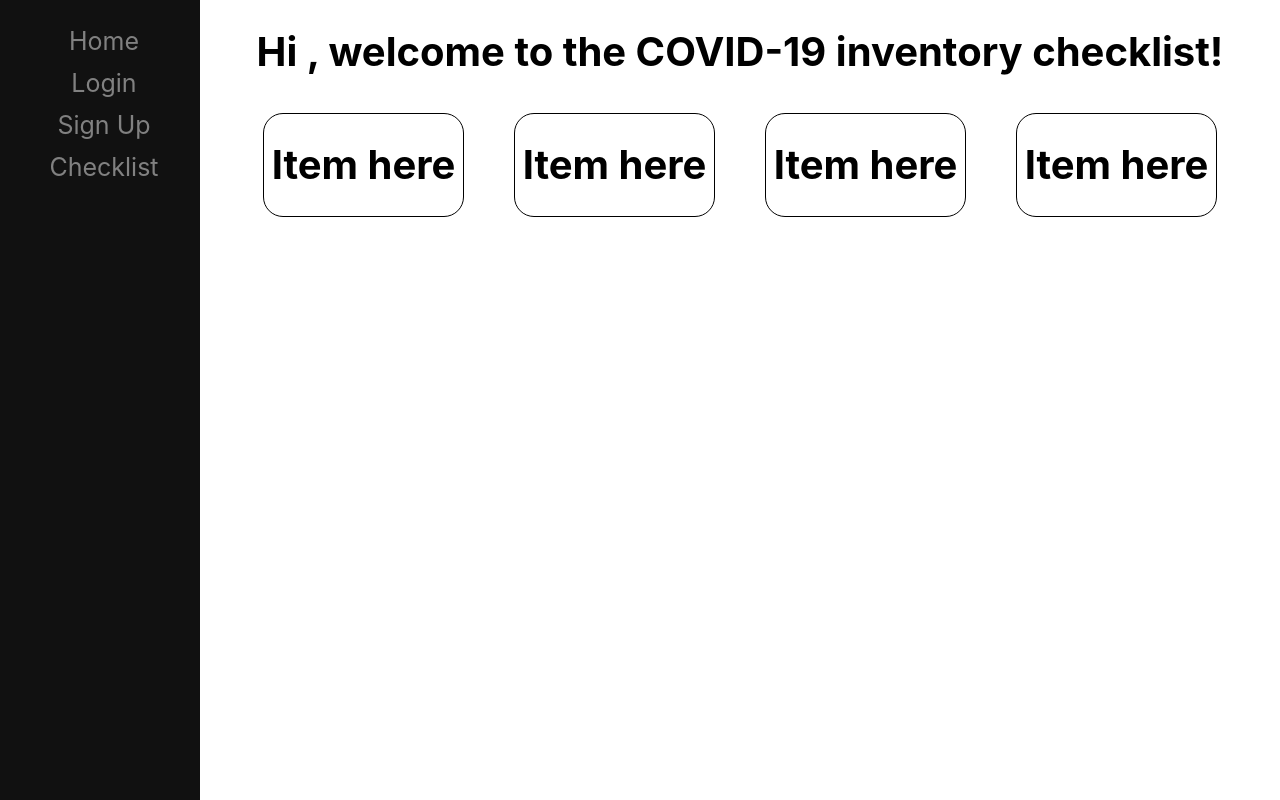
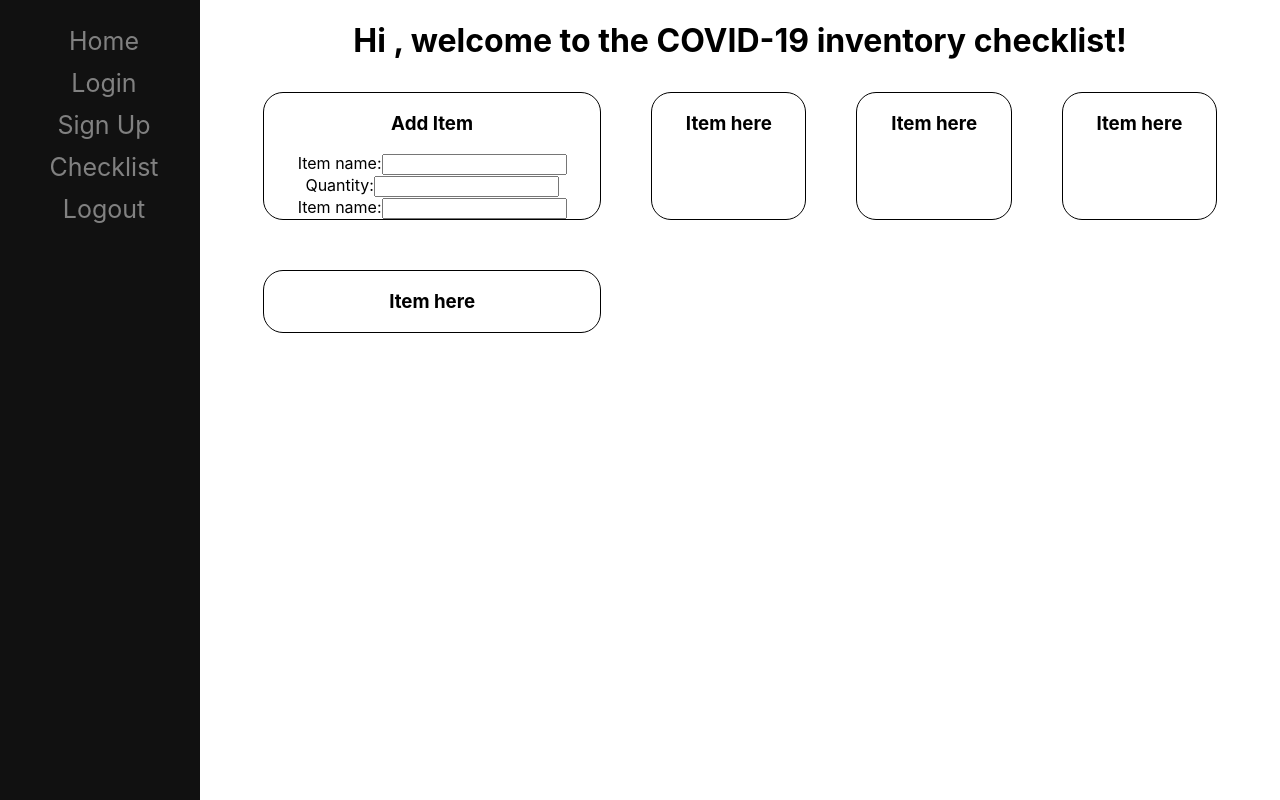
Before and after one commit to mwong068/covid-19-inventory-checklist-frontend, a React (Create React App) app: page /checklist in a window 1280 px wide. Built offline with nearby package versions, Linux system fonts and the light colour scheme; no server answers.

Commit message:
redux and thunk are fully functional

```diff
--- a/src/App.css
+++ b/src/App.css
@@ -29,7 +29,6 @@
 
 .main {
   margin-left: 200px; /* Same as the width of the sidenav */
-  font-size: 20px; /* Increased text to enable scrolling */
   padding: 0px 10px;
 }
 
--- /dev/null
+++ b/src/actions/Login.js
@@ -0,0 +1,7 @@
+const Login = (event, userInfo) => {
+    console.log(event.target)
+    console.log(userInfo)
+    return {type: ''}
+}
+
+export default Login;
--- a/src/components/Items/AddItem.js
+++ b/src/components/Items/AddItem.js
@@ -2,6 +2,26 @@ import React from 'react';
 
 class AddItem extends React.Component {
 
+    render() {
+        return(
+            <div className="item">
+                <h3>Add Item</h3>
+                <form>
+                    <label>Item name:
+                        <input type="text"></input>
+                    </label>
+                    <br></br>
+                    <label>Quantity:
+                        <input type="integer"></input>
+                    </label>
+                    <br></br>
+                    <label>Item name:
+                        <input type="text"></input>
+                    </label>
+                </form>
+            </div>
+        )
+    }
 }
 
 export default AddItem
--- a/src/components/Items/Item.js
+++ b/src/components/Items/Item.js
@@ -5,7 +5,7 @@ class Item extends React.Component {
     render() {
         return(
             <div className="item">
-                <h1>Item here</h1>
+                <h3>Item here</h3>
             </div>
         )
     }
--- a/src/components/Items/ItemList.js
+++ b/src/components/Items/ItemList.js
@@ -1,11 +1,13 @@
 import React from 'react';
 import Item from './Item';
+import AddItem from './AddItem';
 
 class ItemList extends React.Component {
 
     render() {
     return (
         <div className="items-container">
+            <AddItem />
             <Item />
             <Item />
             <Item />
--- a/src/components/Login.js
+++ b/src/components/Login.js
@@ -1,10 +1,12 @@
 import React from 'react';
+import { connect } from 'react-redux';
+import LoginUser from '../actions/Login';
 
 class Login extends React.Component{
 
     constructor(props){
         super(props);
-        this.state={
+        this.state = {
             username: null,
             password: null
         }
@@ -16,34 +18,16 @@ class Login extends React.Component{
         })
     }
 
-    handleSubmit = (event) => {
+    handleSubmit = (event, userInfo) => {
         event.preventDefault();
-        console.log('submitting login!')
-        fetch('http://localhost:3000/login', {
-        method: 'POST',
-        headers: {
-            'Content-Type': 'application/json',
-            Accept: 'application/json'
-        },
-        body: JSON.stringify({
-            helpful_user: {
-            username: this.state.username,
-            password: this.state.password
-            }
-        })
-        })
-        .then(r => r.json())
-        .then(data => {
-            localStorage.setItem('token', data.jwt);
-        }
-        )
+        this.props.loginUser(event, userInfo);
     }
 
     render() {
         return (
             <div>
                 <h1>Login</h1>
-                <form>
+                <form onSubmit={(event) => this.handleSubmit(event, this.state)}>
                     <label>Username:
                         <br></br>
                     <input type="text" className="username" onChange={(event) => this.handleOnChange(event)} />
@@ -54,11 +38,17 @@ class Login extends React.Component{
                     <input type="password" className="password" onChange={(event) => this.handleOnChange(event)} />
                     </label>
                     <br></br><br></br>
-                    <input type="submit" value="Submit" onClick={(event) => this.handleSubmit(event)}/>
+                    <input type="submit" value="Submit" />
                 </form>
             </div>
         )
     }
 }
 
-export default Login
+const mapDispatchToProps = dispatch => {
+    return {
+        loginUser: (event, userInfo) => { dispatch(LoginUser(event, userInfo)) }
+    }
+}
+
+export default connect(null, mapDispatchToProps)(Login);
--- a/src/components/Main.js
+++ b/src/components/Main.js
@@ -34,23 +34,25 @@ class Main extends React.Component {
         // })
         // .then(r => r.json())
         // .then(console.log)
-        const token = localStorage.token;
-        fetch('http://localhost:3000/profile', {
-        method: 'GET',
-        headers: {
-            'Content-Type': 'application/json',
-            Accept: 'application/json',
-            'Authorization': `Bearer ${token}`
-        },
-        })
-        .then(r => r.json())
-        .then(data => (
-            console.log(data),
-            this.setState({
-                current_user: data.user.name
-            })
-        )
-        )
+
+        // login
+        // const token = localStorage.token;
+        // fetch('http://localhost:3000/profile', {
+        // method: 'GET',
+        // headers: {
+        //     'Content-Type': 'application/json',
+        //     Accept: 'application/json',
+        //     'Authorization': `Bearer ${token}`
+        // },
+        // })
+        // .then(r => r.json())
+        // .then(data => (
+        //     console.log(data),
+        //     this.setState({
+        //         current_user: data.user.name
+        //     })
+        // )
+        // )
 
     }
 
--- a/src/components/Navbar.js
+++ b/src/components/Navbar.js
@@ -2,6 +2,10 @@ import React from 'react';
 import { NavLink } from 'react-router-dom';
 
 class Navbar extends React.Component {
+
+    logoutUser = () => {
+        localStorage.removeItem('token');
+    }
 
     render() {
         return (
@@ -11,6 +15,7 @@ class Navbar extends React.Component {
                     <NavLink to="/login">Login</NavLink>
                     <NavLink to="/signup">Sign Up</NavLink>
                     <NavLink to="/checklist">Checklist</NavLink>
+                    <NavLink to="/logout" onClick={this.logoutUser}>Logout</NavLink>
                 </div>
             </div>
         )
--- a/src/index.js
+++ b/src/index.js
@@ -18,6 +18,8 @@ const store = createStore(
   applyMiddleware(...middleware)
 ));
 
+console.log(store.getState())
+
 ReactDOM.render(
   <React.StrictMode>
     <Provider store={store}>
--- a/src/rootReducer.js
+++ b/src/rootReducer.js
@@ -4,7 +4,7 @@ const initialState = {
 
 const rootReducer = (state = initialState, action) => {
     switch(action.type) {
-        case 'SIGNING_UP':
+        default:
             return state;
     }
 }
```
